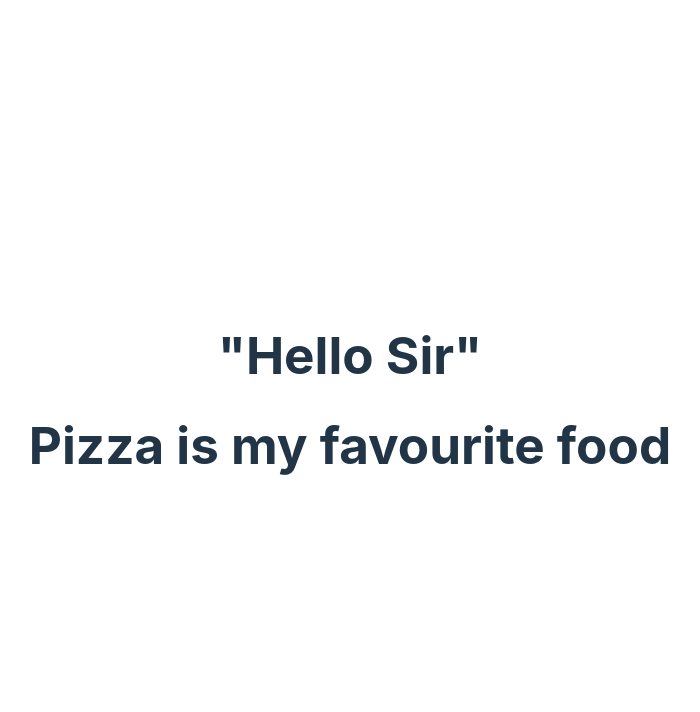
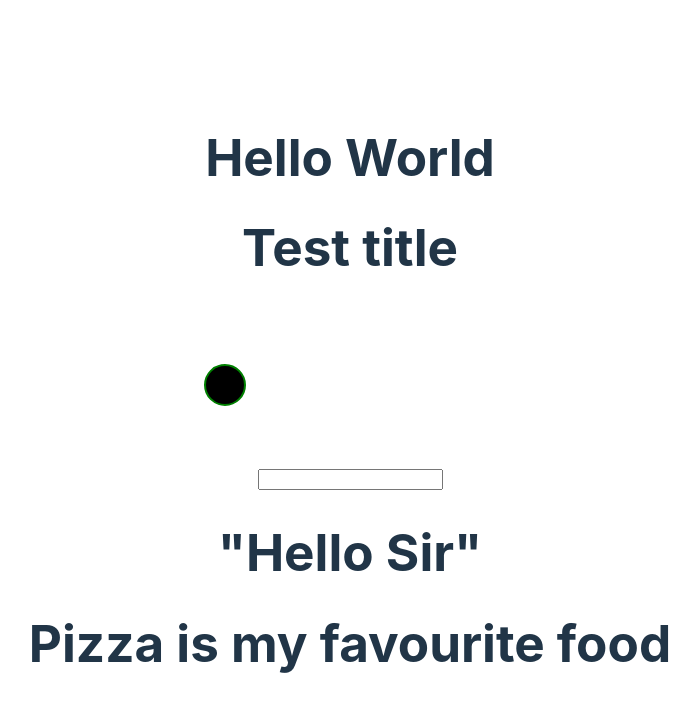
Before and after one commit to wilsonm8/Odin-Project-React, a React (Vite) app: page / in a window 1280 px wide. Shown: the top 712 px of the page, without its empty margins (290-990 px from the left). Built offline with nearby package versions, Linux system fonts and the light colour scheme.

Commit message:
added jsx with correct syntax
added circle and form input

```diff
--- a/src/App.jsx
+++ b/src/App.jsx
@@ -9,6 +9,15 @@
   return (
     <>
       <h1>Hello World</h1>
+      <div>
+      <h1>Test title</h1>
+      <svg>
+        <circle cx="25" cy="75" r="20" stroke="green" strokeWidth="2" />
+      </svg>
+      <form>
+        <input type="text"></input>
+      </form>
+    </div>
     </>
   )
 }
--- a/src/main.jsx
+++ b/src/main.jsx
@@ -7,6 +7,7 @@
 
 createRoot(document.getElementById('root')).render(
   <StrictMode>
+    <App/>
     <Greeting />
     <h1>{food} is my favourite food</h1>
   </StrictMode>,
```
